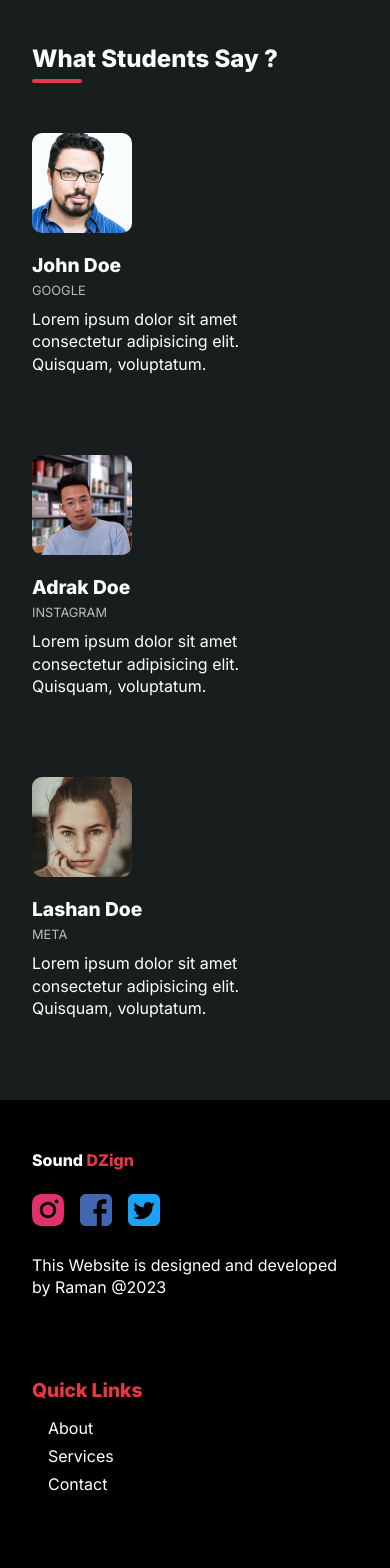
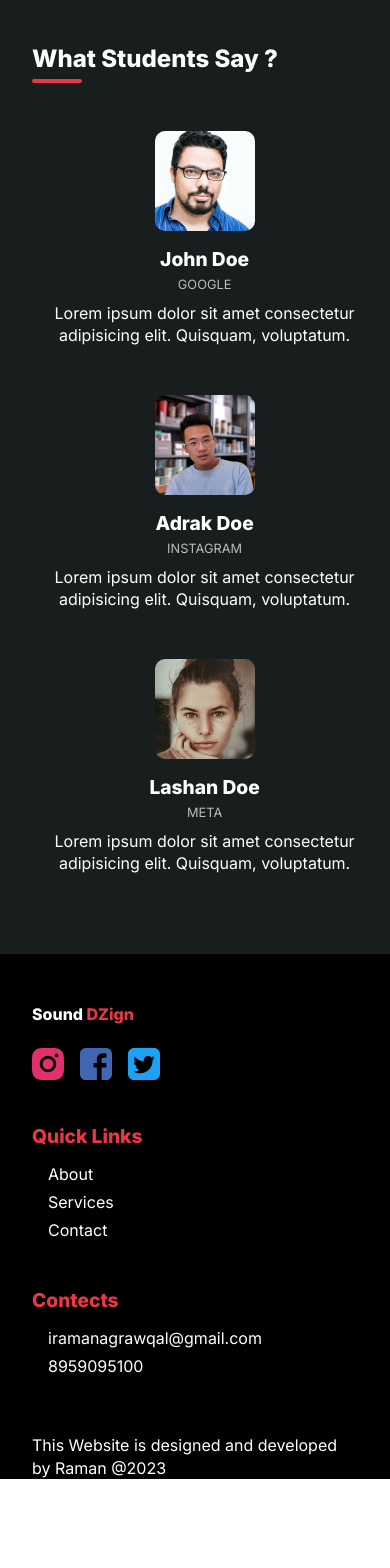
Before and after one commit to RamanAgrawal/SoundDesion-Landing-page, a React (Vite) app: page / in a window 390 px wide. Shown: the part 3280-4848 px from the top of the page. After the commit the page ends 4759 px from the top, so only its background shows below. Built offline with nearby package versions, Linux system fonts and the light colour scheme.

Commit message:
Mobile and tab view @Testimonials

```diff
--- a/src/layouts/Footer/Footer.tsx
+++ b/src/layouts/Footer/Footer.tsx
@@ -63,6 +63,9 @@ const Footer = () => {
             </ul>
           </div>
         </div>
+        <div className="mob copyright">
+          This Website is designed and developed by Raman @2023
+        </div>
       </div>
     </footer>
   );
--- a/src/layouts/Footer/style.scss
+++ b/src/layouts/Footer/style.scss
@@ -16,7 +16,11 @@ footer {
       text-decoration: underline;
     }
   }
-
+  .social-icons {
+    display: flex;
+    gap: 1rem;
+    margin: 1.5rem 0;
+  }
   .content-container {
     padding: 50px 0;
 
@@ -26,17 +30,13 @@ footer {
         font-weight: 700;
         font-size: 1.2rem;
       }
-      .social-icons {
-        display: flex;
-        gap: 1rem;
-        margin: 1.5rem 0;
-      }
-      ul{
+
+      ul {
         margin-top: 1rem;
-        li{
-            font-size: 1rem;
-            font-weight: 400;
-            margin:8px 16px
+        li {
+          font-size: 1rem;
+          font-weight: 400;
+          margin: 8px 16px;
         }
       }
     }
@@ -47,4 +47,24 @@ footer {
     line-height: 1.4rem;
     color: white;
   }
+  .mob {
+    display: none;
+  }
 }
+
+@media (max-width: 720px) {
+  footer {
+    .content-container {
+      gap: 2.5rem;
+    }
+    .copyright {
+      display: none;
+    }
+    .mob {
+      display: block;
+    }
+    .social-icons {
+      margin-bottom: 0;
+    }
+  }
+}
--- a/src/layouts/Testimonial/style.scss
+++ b/src/layouts/Testimonial/style.scss
@@ -35,3 +35,40 @@
     }
   }
 }
+
+//tablet version
+
+@media(max-width: 1024px){
+  #testimonials {
+    .content-container {
+      flex-direction: column;
+      gap:3rem;
+      margin-left: 1.2rem;
+      margin-top: 3rem;
+      .testimonial {
+        display: flex;
+      gap:2rem;
+      width: 100%;
+      }
+    }
+  }
+}
+
+
+@media(max-width:720px){
+  #testimonials {
+    .content-container {
+      .testimonial {
+        flex-direction: column;
+        align-items: center;
+        gap: 1rem;
+        .name{
+          margin-top: 0;
+        }
+        .reviewer-details{
+          text-align: center;
+        }
+      }
+    }
+  }
+}
```
Lines whose indentation alone changed are shown as unchanged.
